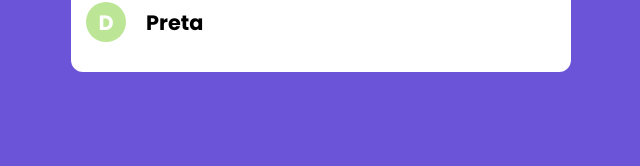
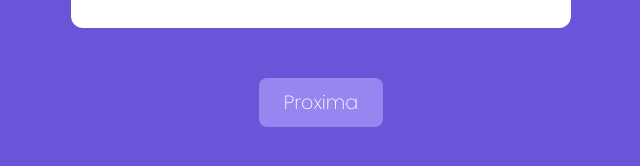
Before and after one commit to wbrunovieira/NextReactQuiz, a Next.js app: page / in a window 1280 px wide. Shown: the part 608-774 px from the top of the page, without its empty margins (319-959 px from the left). Built offline with nearby package versions, Linux system fonts and the light colour scheme.

Commit message:
created the componet Bottom

```diff
--- /dev/null
+++ b/components/Botao.tsx
@@ -0,0 +1,28 @@
+import styles from '../styles/Botao.module.css';
+import Link from 'next/link';
+
+interface BotaoProps {
+    texto: string
+    href?: string
+    onClick?: (e:any) => any
+}
+
+export default function Botao(props: BotaoProps) {
+
+    function renderizarBotao(){
+        return(
+            <button className={styles.botao}
+        onClick={props.onClick}>
+            {props.texto}
+        </button>
+
+        )
+
+}
+
+return props.href ? (
+    <Link href={props.href}>
+        {renderizarBotao()}
+    </Link>
+) : renderizarBotao()
+}
--- a/components/Questao.tsx
+++ b/components/Questao.tsx
@@ -13,6 +13,7 @@ const letras = [
 
 interface QuestaoProps {
     valor: QuestaoModel,
+    tempoResposta?:number
     respostaFornecida: (indice: number) => void
     tempoEsgotado: () => void
 }
@@ -38,7 +39,7 @@ export default function Questao(props: QuestaoProps) {
     return (
         <div className={styles.questao}>
             <Enunciado texto={questao.enunciado}/>
-            <Temporizador duracao={10} tempoEsgotado={props.tempoEsgotado}/>
+            <Temporizador duracao={props.tempoResposta ?? 10 } tempoEsgotado={props.tempoEsgotado}/>
             {renderizarRespostas()}
         </div>
     )
--- a/pages/index.tsx
+++ b/pages/index.tsx
@@ -1,6 +1,7 @@
 import Head from 'next/head'
 import { useState } from 'react'
 import Questao from '../components/Questao'
+import Botao from '../components/Botao'
 import questao from '../model/questao'
 import QuestaoModel from '../model/questao'
 import RespostaModel from '../model/resposta'
@@ -33,6 +34,7 @@ export default function Home() {
   return (
     <div style={{
       display:'flex',
+      flexDirection: 'column',
       justifyContent: 'center',
       alignItems: 'center',
       height: '100vh',
@@ -42,7 +44,9 @@ export default function Home() {
     <Questao valor={questao}
      respostaFornecida={respostaFornecida}
      tempoEsgotado={tempoEsgotado}
+     tempoResposta={5}
      />
+     <Botao texto="Proxima" href="/resultado"/>
     </div>
   )
 }
--- /dev/null
+++ b/styles/Botao.module.css
@@ -0,0 +1,10 @@
+.botao{
+    color : #fff;
+    border-radius: 8px;
+    font-weight: 200;
+    font-size: 1.2rem;
+    border:none;
+    padding:10px 25px;
+    background-color: #9885F0;
+    margin-top: 40px;
+}
```
Also changed, not shown: pages/resultado.tsx (added, +8 -0 lines).
